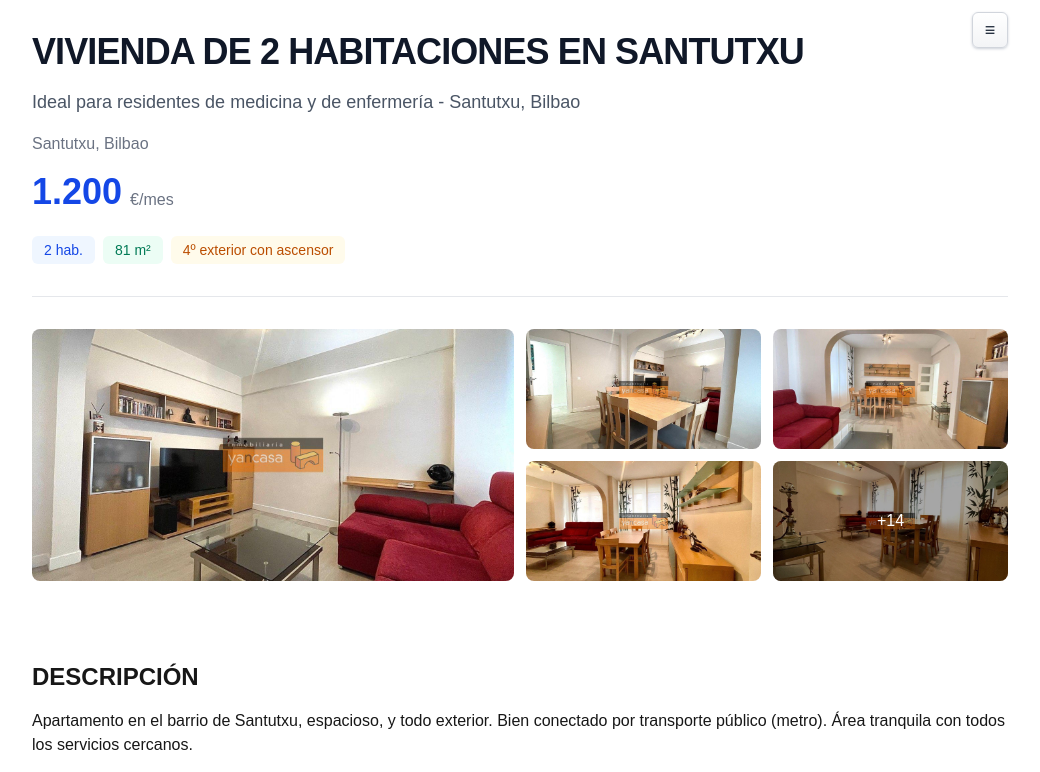
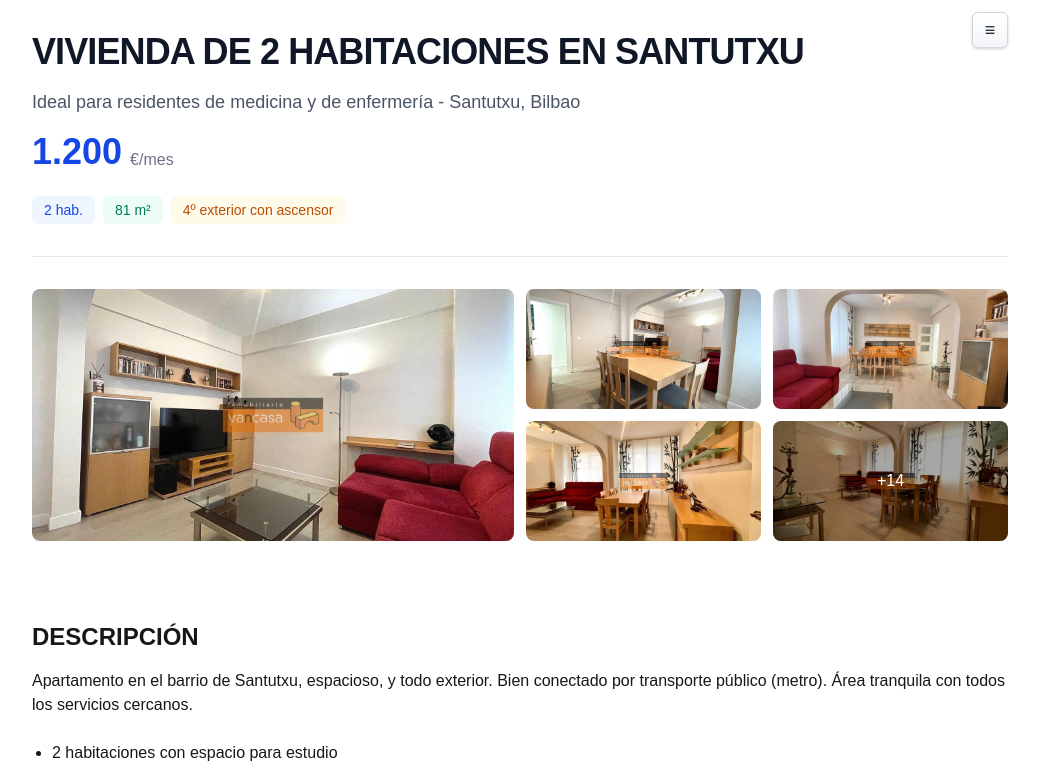
Before and after one commit to jvalladolid/rentflat-website, a Next.js app: page / in a window 1280 px wide. Shown: the top 772 px of the page, without its empty margins (120-1160 px from the left). Built offline with nearby package versions, Linux system fonts and the light colour scheme.

Commit message:
Put Subtitle and Location in the same line

```diff
--- a/src/components/Hero.tsx
+++ b/src/components/Hero.tsx
@@ -11,17 +11,12 @@ export function Hero({ flat }: HeroProps) {
       {/* Title */}
       <h1 className="text-3xl md:text-4xl font-bold tracking-tight text-gray-900">{flat.title}</h1>
 
-      {/* Subtitle */}
+      {/* Subtitle + Location */}
       {flat.subtitle && (
         <p className="text-gray-600 text-lg">
           {flat.subtitle} - {flat.location.area}, {flat.location.city}
         </p>
       )}
-
-      {/* Location */}
-      <p className="text-gray-500">
-        {flat.location.area}, {flat.location.city}
-      </p>
 
       {/* Price */}
       <div className="flex items-end gap-2">
```
